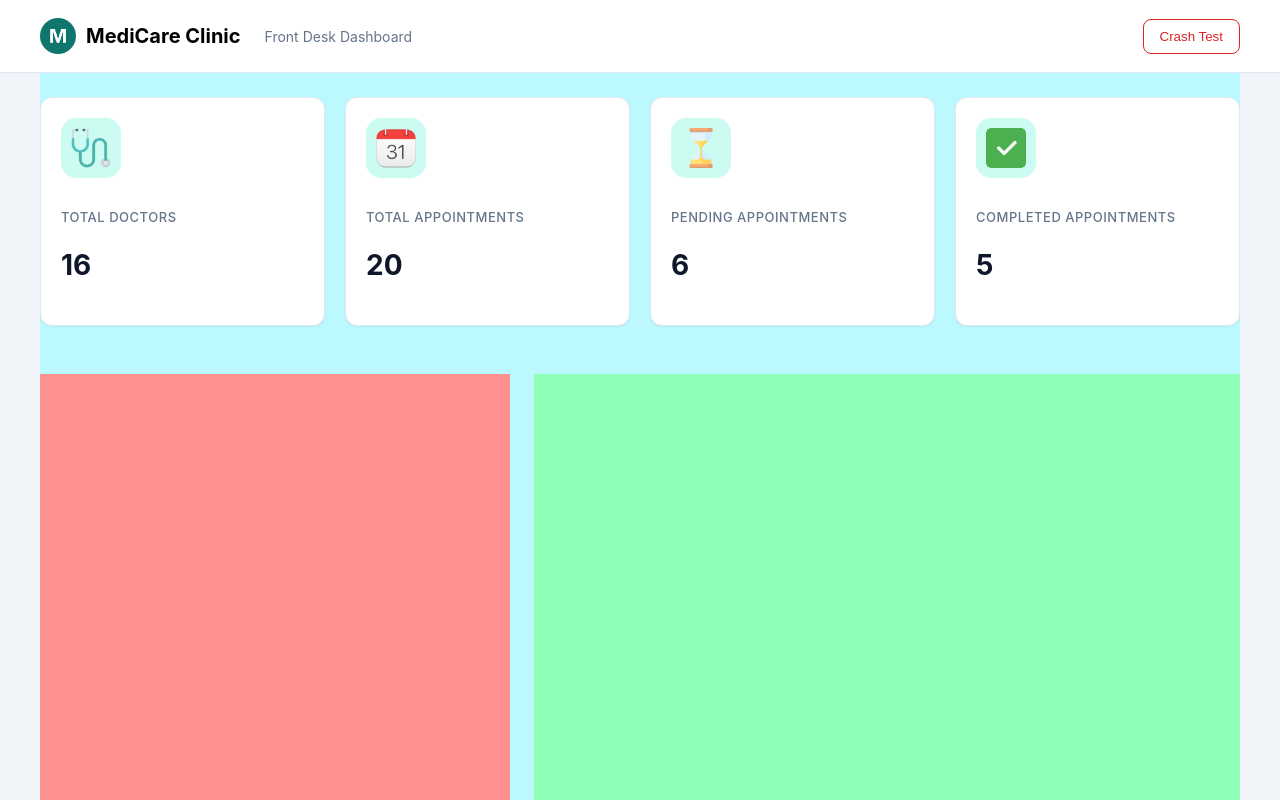
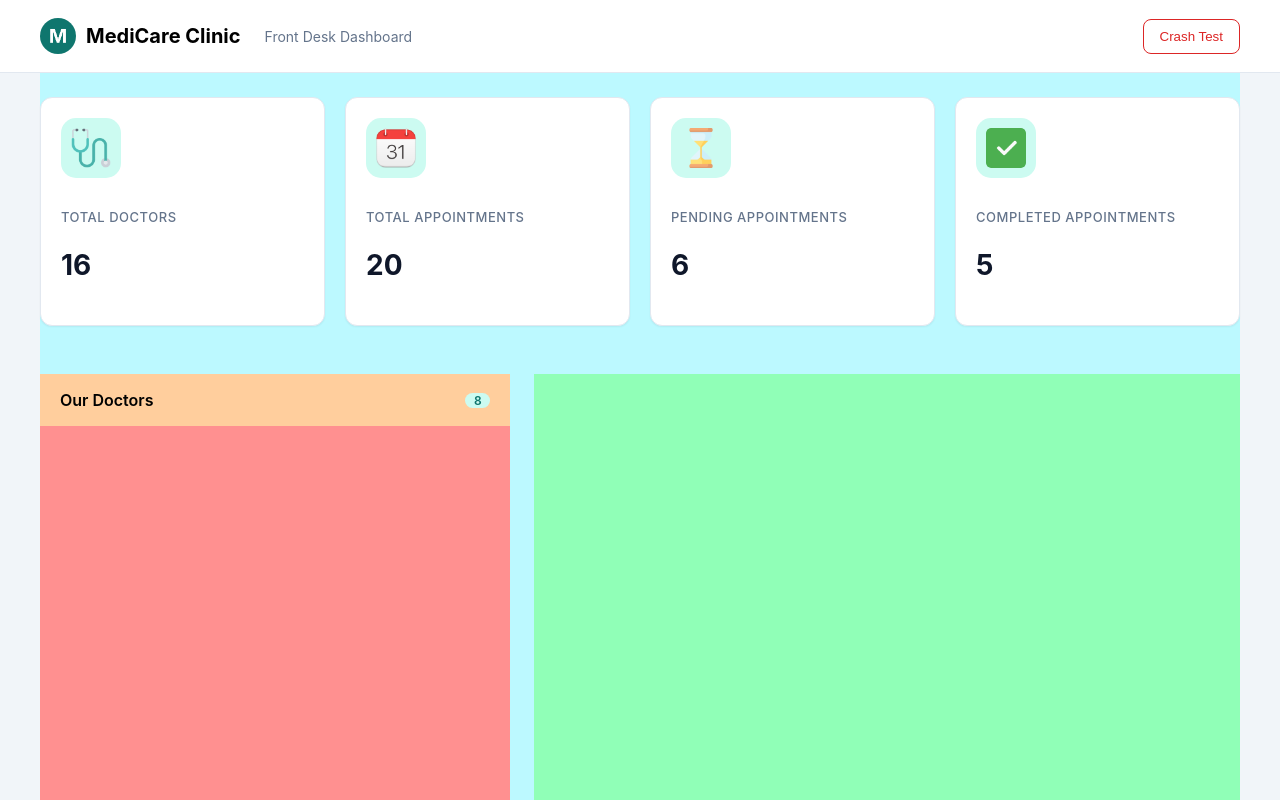
Before and after one commit to Kh-Tanjim-Ashraf/React-Defined, a React (Vite) app in the folder 4-hospital-appointment-dashboard-ui/medicare-dashboard/: page / in a window 1280 px wide. Shown: the top 800 px of the page. Built offline with nearby package versions, Linux system fonts and the light colour scheme.

Commit message:
F4: Created the draft styling of the header of `DoctorPanel` component; Doctors' count pill is rendering static data here

```diff
--- a/4-hospital-appointment-dashboard-ui/medicare-dashboard/src/components/doctors/DoctorPanel.jsx
+++ b/4-hospital-appointment-dashboard-ui/medicare-dashboard/src/components/doctors/DoctorPanel.jsx
@@ -0,0 +1,10 @@
+export default function DoctorPanel() {
+  return (
+    <>
+      <div className="doctor-panel-header">
+        <h3 className="card-title">Our Doctors</h3>
+        <p className="count-pill">8</p>
+      </div>
+    </>
+  );
+}
--- a/4-hospital-appointment-dashboard-ui/medicare-dashboard/src/components/layout/MainGrid.jsx
+++ b/4-hospital-appointment-dashboard-ui/medicare-dashboard/src/components/layout/MainGrid.jsx
@@ -1,8 +1,12 @@
+import DoctorPanel from "../doctors/DoctorPanel";
+
 export default function MainGrid() {
   return (
     <div className="main-grid">
       {/* Doctor List, Search & Filter Container */}
-      <div className="main-grid-left-container"></div>
+      <div className="main-grid-left-container">
+        <DoctorPanel />
+      </div>
       {/* Appointment Form & List Container */}
       <div className="main-grid-right-container"></div>
     </div>
--- a/4-hospital-appointment-dashboard-ui/medicare-dashboard/src/index.css
+++ b/4-hospital-appointment-dashboard-ui/medicare-dashboard/src/index.css
@@ -143,3 +143,25 @@ header {
     background-color: #90ffb7;
   }
 }
+
+.doctor-panel-header {
+  display: grid;
+  grid-template-columns: 16fr 1fr;
+  background-color: #ffce9d;
+  align-items: center;
+  padding: 0 20px;
+
+  .card-title {
+    font-size: 16px;
+    font-weight: 600;
+  }
+
+  .count-pill {
+    text-align: center;
+    font-size: 12px;
+    font-weight: 600;
+    color: var(--primary);
+    background-color: var(--primary-soft);
+    border-radius: 999px;
+  }
+}
```
